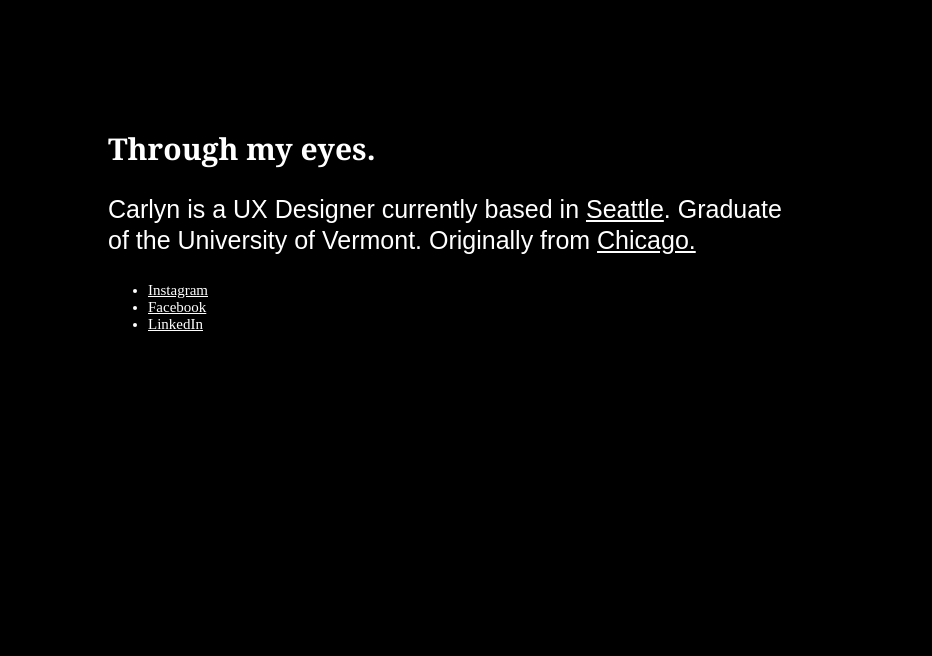
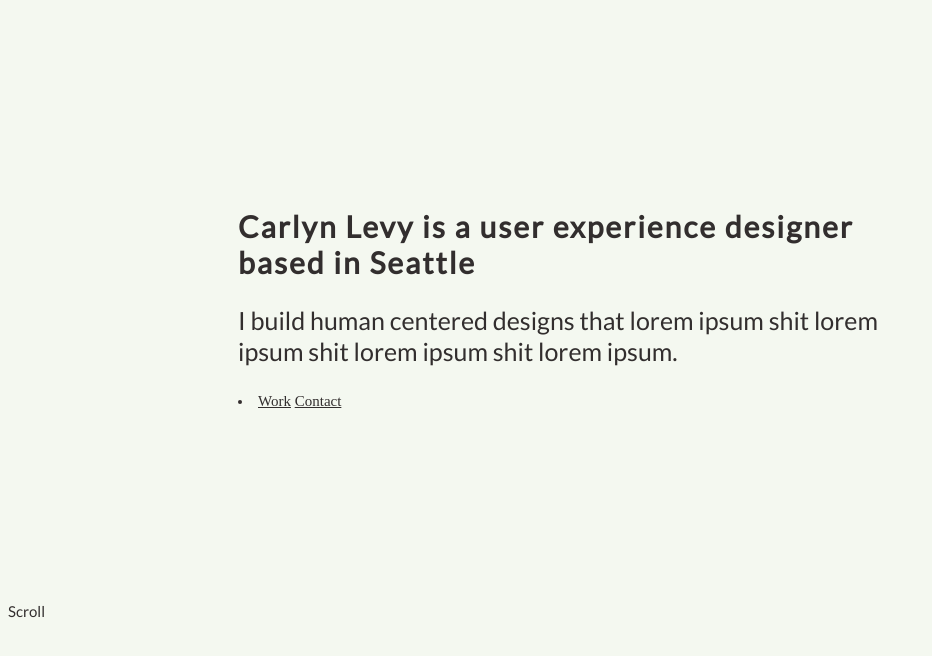
Before and after one commit to george-carlyn/clark, a plain HTML site: page index.html in a window 1280 px wide. Shown: the whole page, without its empty margins (0-932 px from the left). Drawn offline with Linux system fonts and the light colour scheme.

Commit message:
Portfolio update Jan 11

```diff
--- a/index.html
+++ b/index.html
@@ -2,28 +2,28 @@
 <html lang="en">
   <head>
     <meta charset="utf-8">
-    <title>All About Carl's Page</title>
-    <link href='http://fonts.googleapis.com/css?family=Open+Sans' rel="stylesheet" type="text/css">
+    <title>Carlyn Levy | UX Designer</title>
+  <link href="https://fonts.googleapis.com/css?family=Lato" rel="stylesheet">
     <link href="style.css" rel="stylesheet">
   </head>
 <body>
   <div class="container">
-  	<h1>Through my eyes.</h1>
-  	<p>Carlyn is a UX Designer currently based in <a href="http://washingtonlandandhomes.com/wp-content/uploads/2015/02/Seattle.jpg">Seattle</a>. Graduate of the University of Vermont. Originally from 	<a href="http://neiuindependent.org/wp-content/uploads/2016/11/cubs-front-page-Elena-Molloy-900x675.jpg">Chicago.</a></p>
-  	<ul>
+  	<h1>Carlyn Levy is a user experience designer based in Seattle</h1>
+  	<p>I build human centered designs that lorem ipsum shit lorem ipsum shit lorem ipsum shit lorem ipsum.</p>
   		<li>
-  			<a href="https://www.instagram.com/later_carl/">Instagram</a>
-  		</li>
-  		<li>
-  			<a href="https://www.facebook.com/carlyn.bong">Facebook</a>
-  		</li>
-  		<li>
-  			<a href="https://www.linkedin.com/in/carlyn-levy-7a26773b?trk=hp-identity-photo">LinkedIn</a>
+  			<a href="https://www.linkedin.com/in/carlyn-levy-7a26773b?trk=hp-identity-photo">Work</a>
+          <a href="https://www.gmail.com">Contact</a>
 	  	</li>
   	</ul>
-
-
   </div>
-
+  <div class="Footer Line" data-block-type="47" id="block-yui_3_17_2_1_1409330487470_7511">
+  	<div class="sqs-block-content">
+  	</div>
+  </div>
+ <div class="Footer" data-block-type="2" id="block-yui_3_17_2_1_1409271102843_15678">
+ 	<div class="sqs-block-content">
+ 	<h2 class="text-align: center">Scroll</h2>
+ 	</div>
+ </div>
 </body>
 </html>
--- a/style.css
+++ b/style.css
@@ -1,23 +1,35 @@
 body {
-  background-color: black;
+  background-color: #F4F8F0;
   font-size: 15px;
-  color: white;
+  color: #322E2E;
 }
 .container {
-  padding: 100px;
+  padding: 180px;
   max-width: 700px;
+  margin-left: 50px;
 }
 h1 {
-  font-family: Georgia;
+  font-family: Lato;
   font-size: 30px;
   font-weight: bold;
+  letter-spacing: 2px;
+}
+.Footer {
+  margin-left: 50px
+  padding: 100px;
+}
+h2 {
+  font-family: Lato;
+  font-size: 15px;
+  font-weight: normal;
+  color: #322E2E;
 }
 p {
   font-size: 25px;
-  font-family: Arial;
+  font-family: Lato;
   line-height: 125%;
 }
 a {
-  color: white;
+  color: #322E2E;
 
 }
```
